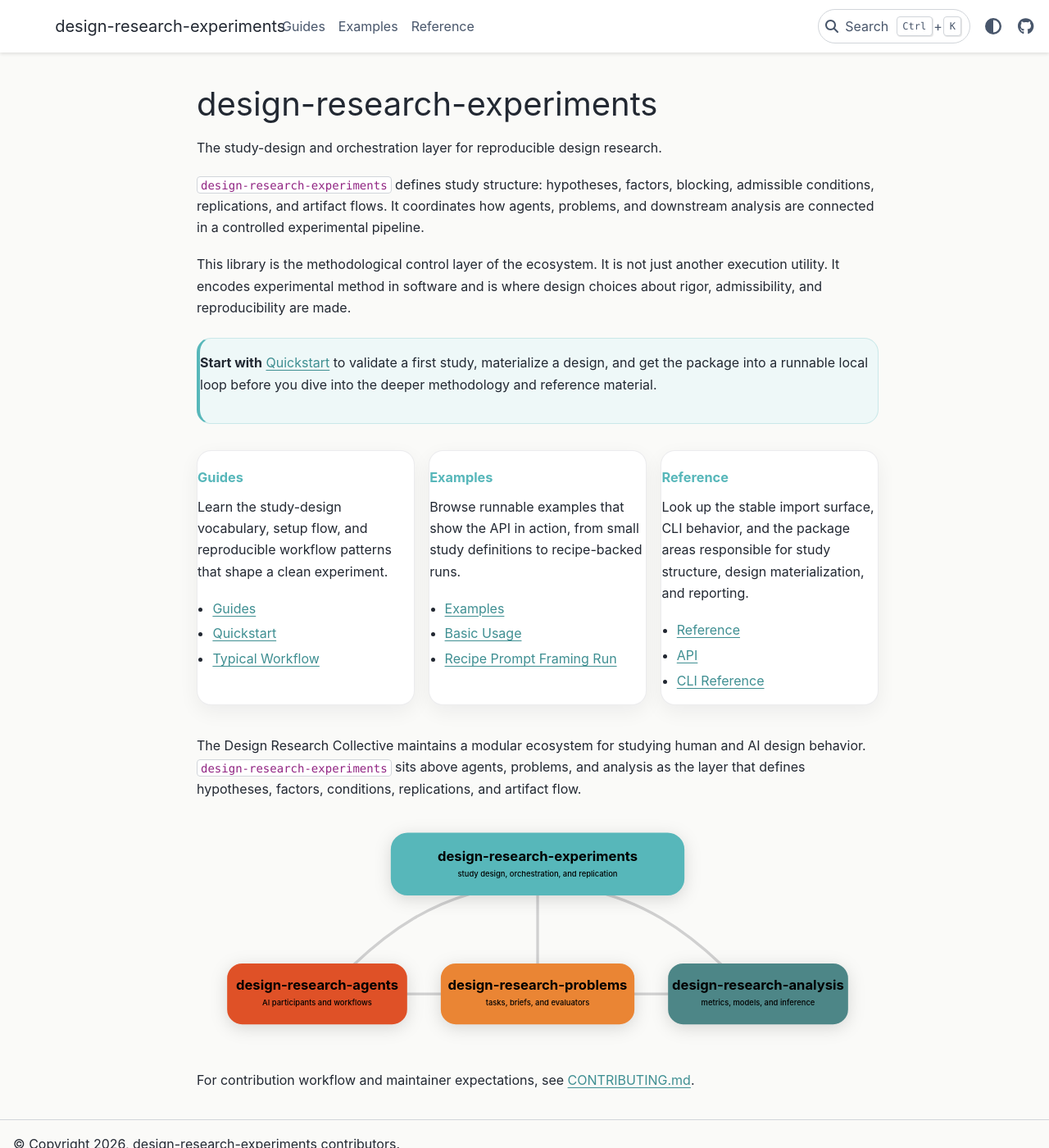
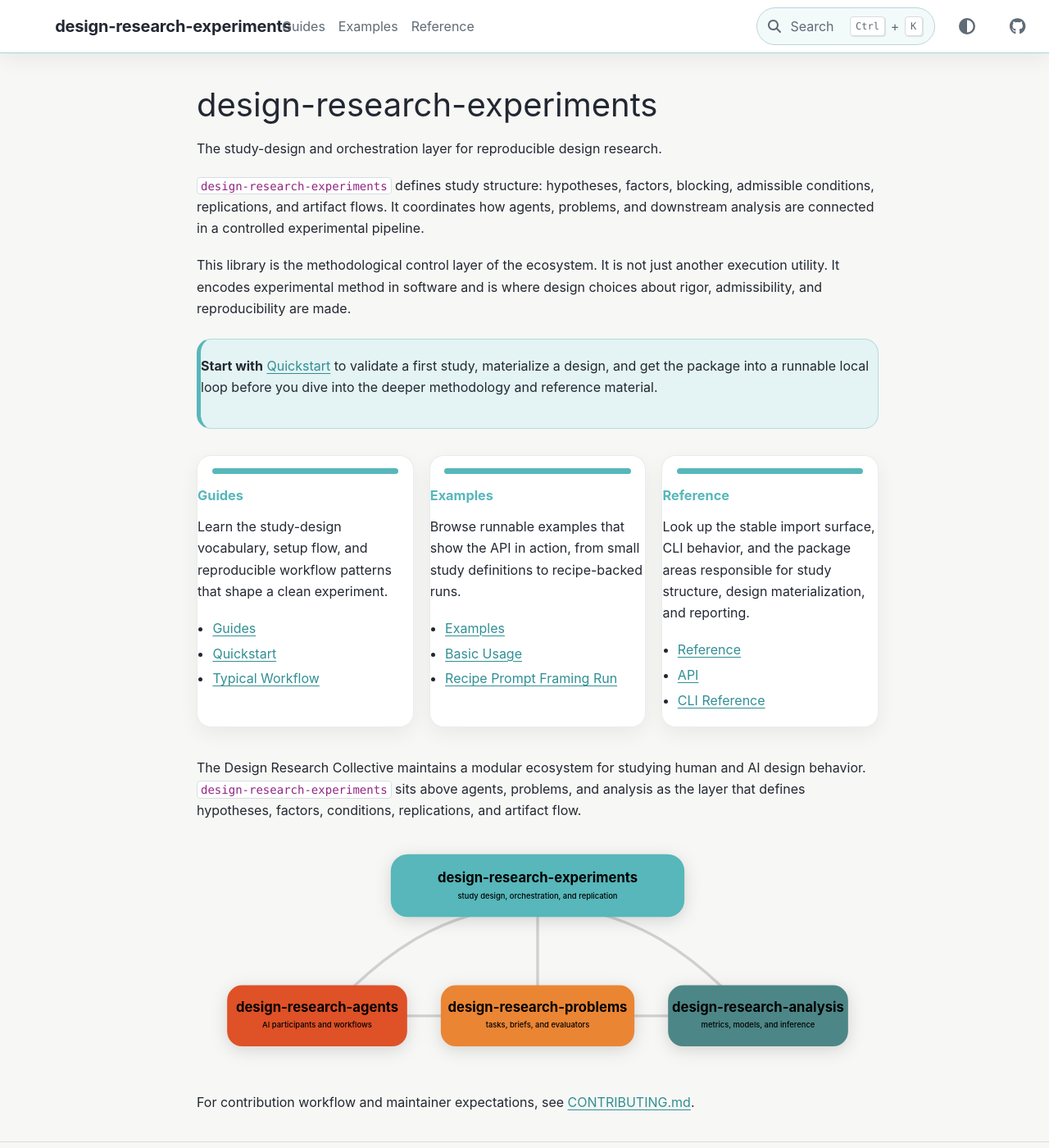
Before and after one commit to cmudrc/design-research-experiments, a Sphinx documentation site: the page built from docs/index.rst, in a window 1280 px wide and 1400 px high. Shown: the whole window at 82% size. Built offline with Sphinx 7.4.7 and the PyData theme 0.15.4, drawn with Linux system fonts in a browser that asks for light colours.

Commit message:
docs: strengthen accent and neutralize dark theme

```diff
--- a/docs/_static/custom.css
+++ b/docs/_static/custom.css
@@ -1,31 +1,97 @@
 :root {
   --drc-docs-accent: #57b7ba;
   --drc-docs-border: rgb(15 23 42 / 0.08);
+  --drc-docs-header-shadow: rgb(15 23 42 / 0.06);
 }
 
 html[data-theme="light"] {
   --pst-color-primary: var(--drc-docs-accent);
   --pst-color-accent: var(--drc-docs-accent);
-  --pst-color-link: #3f8f92;
-  --pst-color-link-hover: #2f6f72;
+  --pst-color-link: #318f94;
+  --pst-color-link-hover: #226f74;
   --pst-color-secondary: #6b7280;
-  --pst-color-background: #fafaf8;
+  --pst-color-background: #f7f7f5;
+  --pst-color-on-background: #ffffff;
   --pst-color-surface: #ffffff;
+  --pst-color-border: #d7dde3;
+  --pst-color-text-muted: #5f6b76;
+  --pst-color-primary-bg: #d9f0f1;
 }
 
 html[data-theme="dark"] {
-  --drc-docs-border: rgb(148 163 184 / 0.2);
-  --pst-color-primary: #79d0d2;
-  --pst-color-accent: #79d0d2;
-  --pst-color-link: #79d0d2;
-  --pst-color-link-hover: #a6e6e8;
-  --pst-color-secondary: #9aa4ad;
-  --pst-color-background: #111716;
-  --pst-color-surface: #161d1d;
+  --drc-docs-border: rgb(148 163 184 / 0.18);
+  --drc-docs-header-shadow: rgb(0 0 0 / 0.28);
+  --pst-color-primary: #7ad8db;
+  --pst-color-accent: #7ad8db;
+  --pst-color-link: #7ad8db;
+  --pst-color-link-hover: #a5e9eb;
+  --pst-color-secondary: #a5afb8;
+  --pst-color-background: #111318;
+  --pst-color-on-background: #171b21;
+  --pst-color-surface: #1d222a;
+  --pst-color-border: #353d48;
+  --pst-color-text-base: #e6ebef;
+  --pst-color-text-muted: #acb5be;
+  --pst-color-primary-bg: #19383b;
+}
+
+.bd-header {
+  background: color-mix(in srgb, var(--drc-docs-accent) 6%, var(--pst-color-surface));
+  border-bottom: 1px solid color-mix(in srgb, var(--drc-docs-accent) 44%, var(--drc-docs-border));
+  box-shadow: 0 8px 24px var(--drc-docs-header-shadow);
+}
+
+.bd-header .navbar-brand .title {
+  font-weight: 700;
+  letter-spacing: -0.01em;
+}
+
+.bd-header .navbar-brand:hover .title {
+  color: var(--pst-color-primary);
+}
+
+.bd-header .navbar-nav > li > .nav-link,
+.bd-header .navbar-icon-links .nav-link,
+.bd-header .theme-switch-button {
+  border-radius: 999px;
+  padding-inline: 0.8rem;
+  transition: background-color 160ms ease, color 160ms ease, border-color 160ms ease;
+}
+
+.bd-header .nav-link:hover,
+.bd-header .btn:hover,
+.bd-header .navbar-nav > .current > .nav-link,
+.bd-header .navbar-nav > li > .nav-link.active {
+  background: color-mix(in srgb, var(--drc-docs-accent) 18%, transparent);
+  color: var(--pst-color-primary);
+  box-shadow: inset 0 -2px 0 var(--pst-color-primary);
 }
 
 .navbar-brand img {
   max-height: 2.7rem;
+}
+
+.search-button-field {
+  background: color-mix(in srgb, var(--drc-docs-accent) 7%, var(--pst-color-surface));
+  border-color: color-mix(in srgb, var(--drc-docs-accent) 22%, var(--pst-color-border));
+  gap: 0.4rem;
+  min-height: 2.7rem;
+  padding: 0.6rem 0.82rem;
+}
+
+.search-button-field:hover,
+.search-button-field:focus-visible {
+  border-color: var(--pst-color-primary);
+  box-shadow: 0 0 0 3px color-mix(in srgb, var(--drc-docs-accent) 18%, transparent);
+}
+
+.search-button-field .search-button__default-text {
+  margin-left: 0.3rem;
+  margin-right: 0.7rem;
+}
+
+.search-button-field .search-button__kbd-shortcut {
+  gap: 0.3rem;
 }
 
 .bd-main .bd-content .bd-article-container {
@@ -41,17 +107,17 @@
 }
 
 .docs-callout {
-  background: color-mix(in srgb, var(--drc-docs-accent) 10%, var(--pst-color-surface));
-  border: 1px solid color-mix(in srgb, var(--drc-docs-accent) 24%, transparent);
-  border-left: 4px solid var(--drc-docs-accent);
+  background: color-mix(in srgb, var(--drc-docs-accent) 16%, var(--pst-color-surface));
+  border: 1px solid color-mix(in srgb, var(--drc-docs-accent) 36%, transparent);
+  border-left: 5px solid var(--drc-docs-accent);
   border-radius: 1.1rem;
   margin: 1.5rem 0 2rem;
-  padding: 1rem 1.1rem;
+  padding: 1.15rem 1.25rem;
 }
 
 .docs-grid {
   display: grid;
-  gap: 1.1rem;
+  gap: 1.2rem;
   margin: 1.75rem 0 2.25rem;
 }
 
@@ -60,11 +126,24 @@
   border: 1px solid var(--drc-docs-border);
   border-radius: 1.1rem;
   box-shadow: 0 8px 24px rgb(15 23 42 / 0.06);
-  padding: 1.15rem 1.15rem 1rem;
+  position: relative;
+  padding: 1.35rem 1.25rem 1.15rem;
+}
+
+.docs-card::before {
+  background: var(--drc-docs-accent);
+  border-radius: 999px;
+  content: "";
+  height: 0.4rem;
+  left: 1.1rem;
+  position: absolute;
+  right: 1.1rem;
+  top: 0.95rem;
 }
 
 .docs-card > p:first-child {
-  margin-bottom: 0.55rem;
+  margin-bottom: 0.65rem;
+  margin-top: 0.85rem;
 }
 
 .docs-card > p:first-child strong {
@@ -74,6 +153,7 @@
 
 .docs-card ul {
   margin-bottom: 0;
+  margin-top: 0.85rem;
   padding-left: 1.15rem;
 }
 
```
